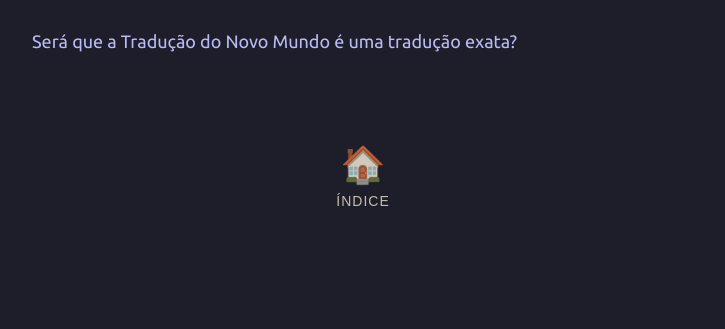
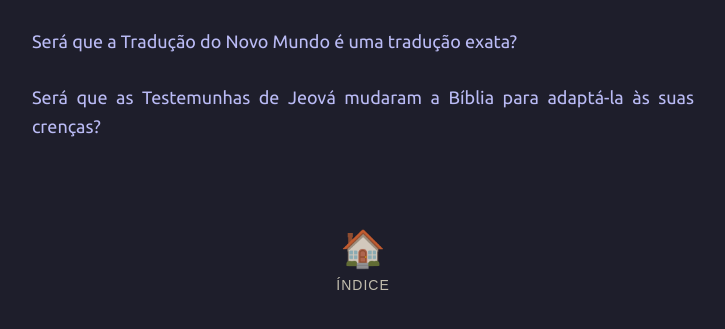
Before and after one commit to joaquim-capitao/jw, a Jekyll site: the page built from assuntos/traducao-do-novo-mundo.md, in a window 1280 px wide. Shown: the top 329 px of the page, without its empty margins (277-1002 px from the left). Built offline with Jekyll 4.4.1, drawn with Linux system fonts in a browser that asks for light colours; our own code applies the rules of GitHub Pages for plain Markdown files.

Commit message:
Atualizar o traducao-do-novo-mundo.md

```diff
--- a/assuntos/traducao-do-novo-mundo.md
+++ b/assuntos/traducao-do-novo-mundo.md
@@ -1 +1,4 @@
 [Será que a Tradução do Novo Mundo é uma tradução exata?](https://www.jw.org/pt-pt/testemunhas-de-jeova/perguntas-frequentes/traducao-novo-mundo-exata/)
+
+
+[Será que as Testemunhas de Jeová mudaram a Bíblia para adaptá-la às suas crenças?](https://www.jw.org/pt-pt/testemunhas-de-jeova/perguntas-frequentes/mudaram-biblia-adaptar-crencas/)
```
